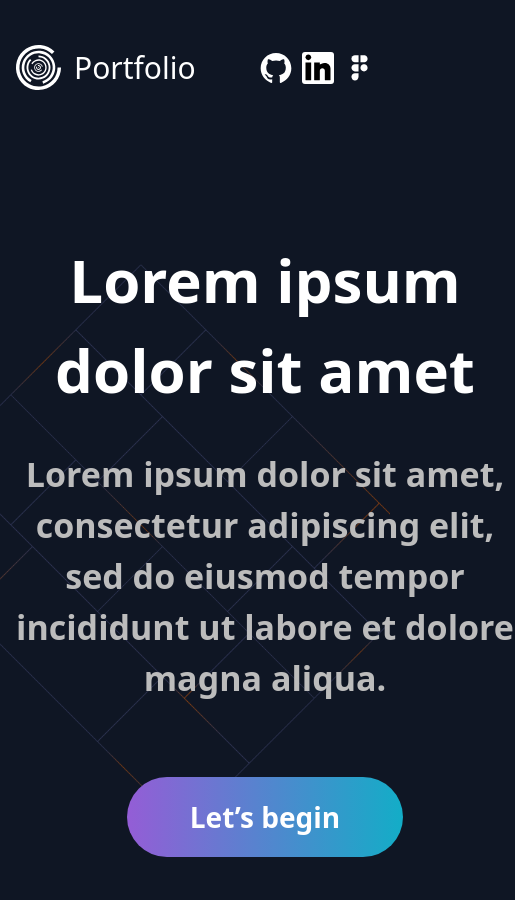
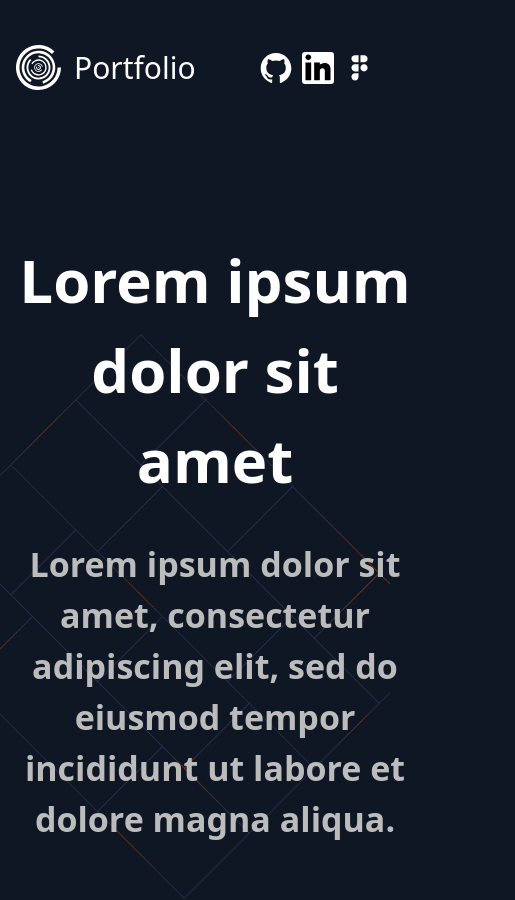
Before and after one commit to Muslima-coder/8-dars.vite, a React (Vite) app: page / in a window 390 px wide. Shown: the top 900 px of the page, 515 px wide, since content can reach past the window. Built offline with nearby package versions, Linux system fonts and the light colour scheme.

Commit message:
update commit

```diff
--- a/src/modules/Hero.jsx
+++ b/src/modules/Hero.jsx
@@ -6,7 +6,7 @@ function Hero(){
     return(
         <section className="hero-section py-[100px]  sm:pt-[157px] sm:pb-[250px]">
             <div className="containers">
-            <div className="sm:w-[850px] sm:mx-0 sm:text-start text-center mx-auto w-[500px] ">
+            <div className="sm:w-[850px] sm:mx-0 sm:text-start text-center mx-auto w-[400px] ">
             <Heading title={"Lorem ipsum dolor sit amet"}/>
             <Text title={"Lorem ipsum dolor sit amet, consectetur adipiscing elit, sed do eiusmod tempor incididunt ut labore et dolore magna aliqua."}/>
             <Button title={"Let’s begin"}/>
```
